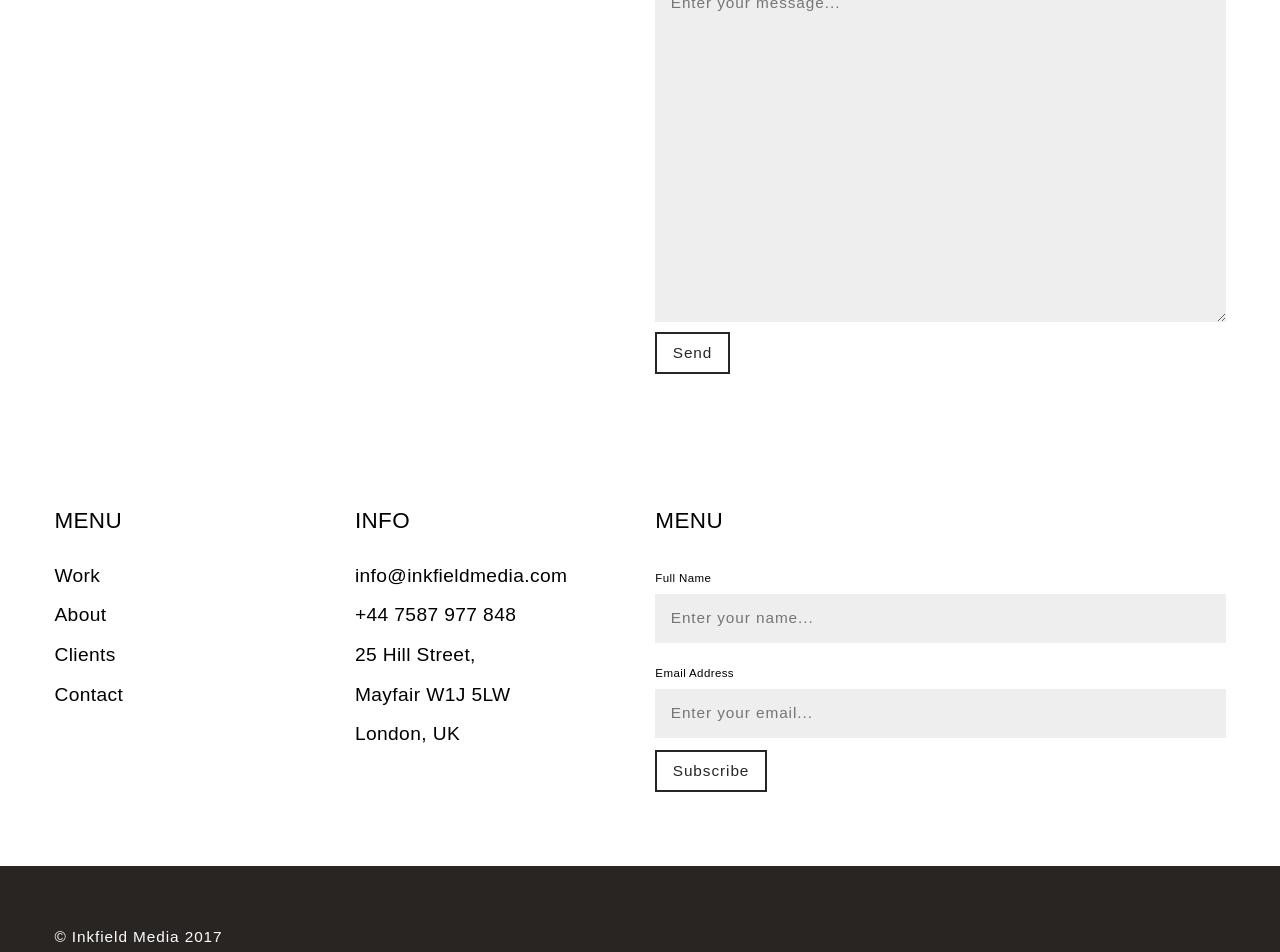
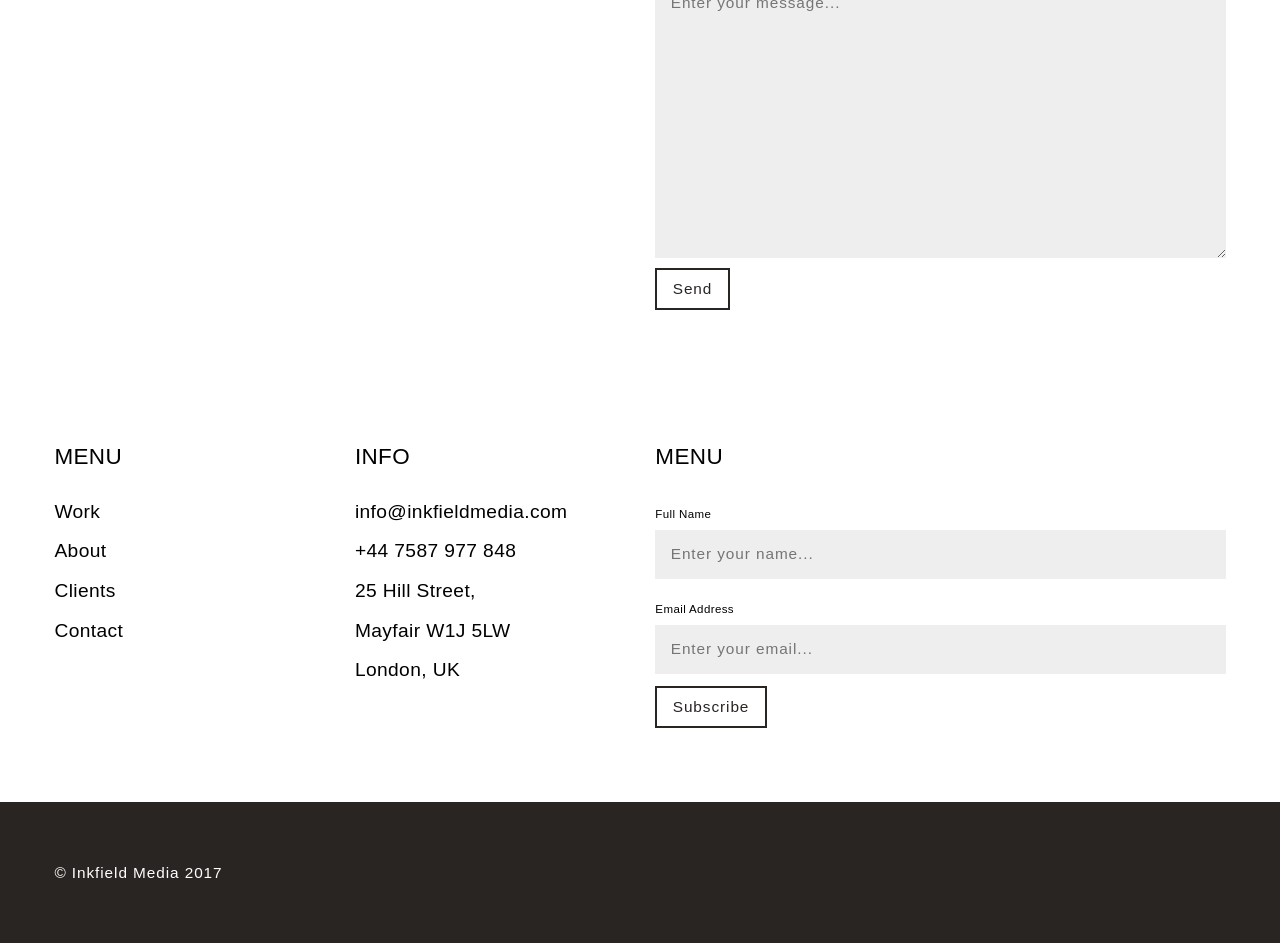
Before and after one commit to dsrb/inkfieldmedia, a Jekyll site: the page built from contact.markdown, in a window 1280 px wide. Shown: the part 1146-2098 px from the top of the page. Built offline with Jekyll 4.4.1, drawn with Linux system fonts in a browser that asks for light colours; some web fonts are replaced; Markdown is read by kramdown in place of the engine named in the settings.

Commit message:
Updating Content
Actually have some test content in now

```diff
--- a/_layouts/about.html
+++ b/_layouts/about.html
@@ -18,8 +18,9 @@ layout: default
                     <h2>Selected Clients</h2>
                 </div>
                 <div class="col-50">
-                    {% for client in page.selected-clients limit: 15 %}
-                        <p>{{ client }}</p>
+                    {% assign sorted_clients = site.clients | sort:"position" %}
+                    {% for clients in sorted_clients %}
+                        <p>{{ clients.title }}</p>
                     {% endfor %}
                 </div>
                 <div class="clearfix"></div>
--- a/_layouts/contact.html
+++ b/_layouts/contact.html
@@ -37,7 +37,7 @@ layout: default
 
                     <label>Your Message</label>
 
-                    <textarea name="message" placeholder="Enter your message..." rows="10" cols="30"></textarea>
+                    <textarea name="message" placeholder="Enter your message..." rows="8" cols="30"></textarea>
 
                     <button type="submit">Send</button>
                 </form>
```
Also changed, not shown: 5 other files.
